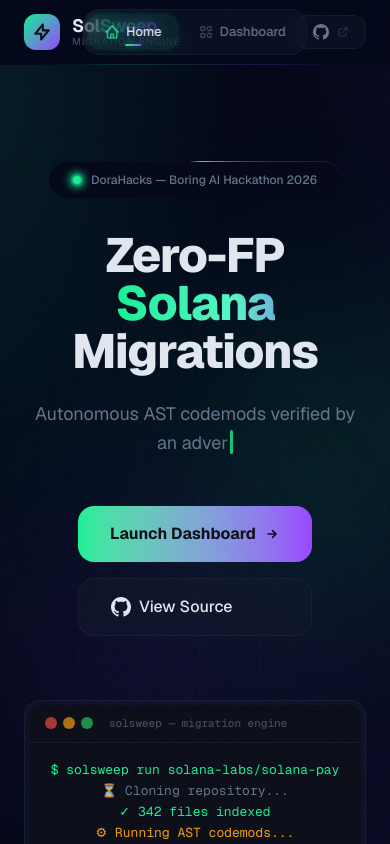
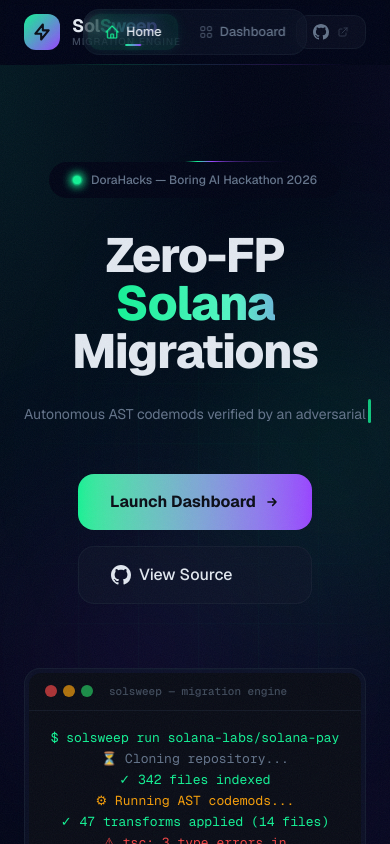
Before and after one commit to edycutjong/solsweep, a Next.js app: page / in a window 390 px wide. Shown: the top 844 px of the page. Built offline with nearby package versions, Linux system fonts and the light colour scheme.

Commit message:
ui: force single-line typewriter text to prevent layout shift

```diff
--- a/src/app/page.tsx
+++ b/src/app/page.tsx
@@ -310,7 +310,7 @@
           </h1>
 
           <p
-            className="animate-slide-up relative z-10 mt-6 max-w-xl text-lg leading-relaxed text-sol-muted"
+            className="animate-slide-up relative z-10 mt-6 w-full max-w-3xl text-sm sm:text-lg leading-relaxed text-sol-muted whitespace-nowrap"
             style={{ animationDelay: "400ms" }}
           >
             <TypewriterText
```
Also changed, not shown: 1 other file (tests, documents, lock files or other folders).
